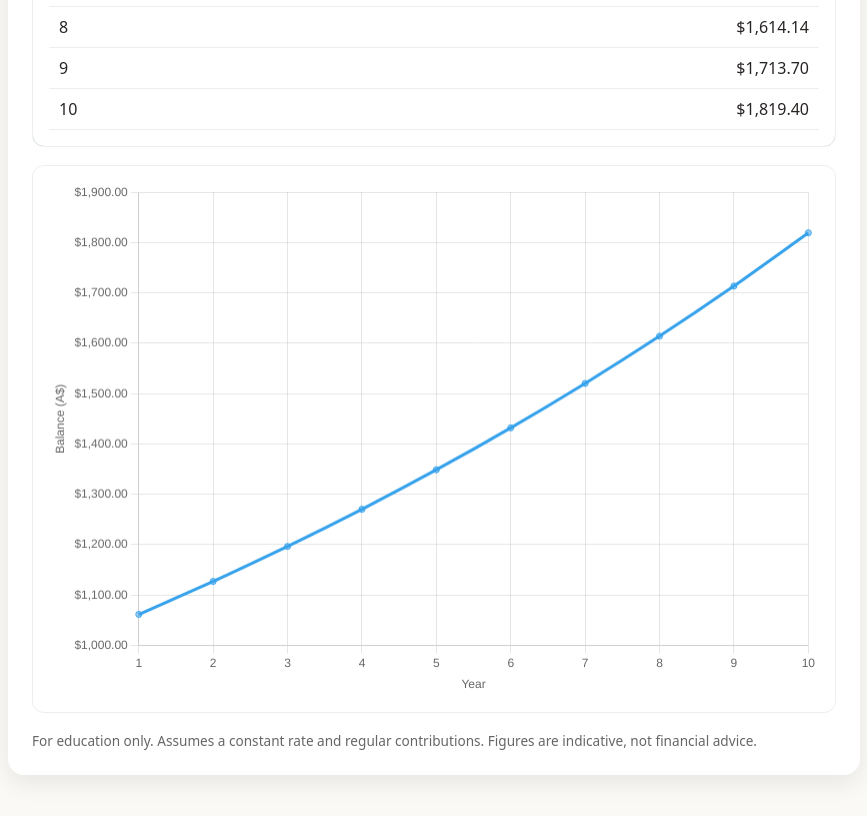
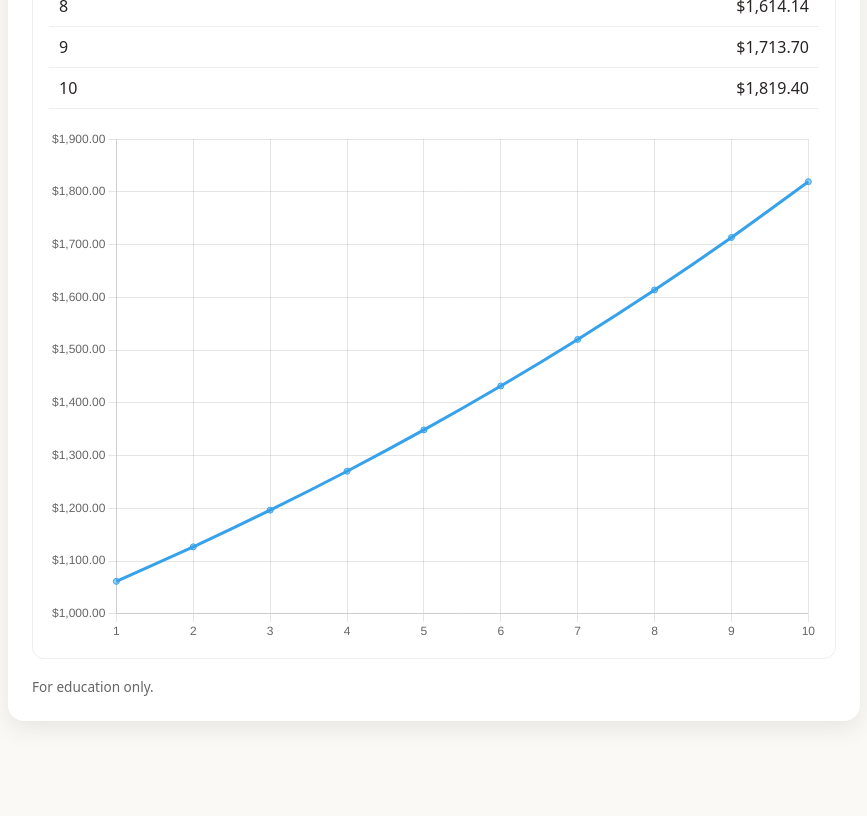
Before and after one commit to FinancialSkillsLab/Compound-interest-explorer, a plain HTML site: page index.html in a window 1280 px wide. Shown: the part 860-1676 px from the top of the page, without its empty margins (206-1073 px from the left). After the commit the page ends 1645 px from the top, so only its background shows below. Drawn offline with nearby package versions, Linux system fonts and the light colour scheme.

Commit message:
Update index.html

```diff
--- a/index.html
+++ b/index.html
@@ -17,16 +17,14 @@
     button { background: var(--accent); color: #fff; border: none; cursor: pointer; font-weight: 700; }
     .actions { margin-top: 8px; display:flex; gap: 8px; flex-wrap: wrap; }
     .note { margin: 12px 0 0; font-size: .9rem; color:#444; }
-    #results { margin-top: 18px; padding: 16px; border:1px solid #eee; border-radius:12px; background:linear-gradient(0deg,#fff,#fff) padding-box, linear-gradient(45deg,var(--muted),#d8c3a5) border-box; }
+    #results { margin-top: 18px; padding: 16px; border:1px solid #eee; border-radius:12px; background:#fff; }
     table { width:100%; border-collapse: collapse; margin-top: 10px; }
     th, td { padding: 8px 10px; border-bottom: 1px solid #eee; text-align: right; }
     th:first-child, td:first-child { text-align: left; }
     .totals { display:grid; grid-template-columns: repeat(auto-fit, minmax(200px,1fr)); gap:8px; margin:8px 0 0; }
     .pill { background:#f6f7f8; padding:10px 12px; border-radius:12px; }
-    .chart-wrap { margin-top:18px; padding:16px; background:#fff; border:1px solid #eee; border-radius:12px; }
     footer { margin-top: 18px; font-size: .85rem; color:#666; }
   </style>
-  <!-- Chart.js CDN -->
   <script src="https://cdn.jsdelivr.net/npm/chart.js"></script>
 </head>
 <body>
@@ -34,15 +32,9 @@
     <div class="card">
       <h1>Compound Interest Explorer</h1>
       <div class="grid">
-        <label>Starting amount (A$)
-          <input type="number" id="principal" value="1000" min="0" step="50" required>
-        </label>
-        <label>Annual interest (% p.a.)
-          <input type="number" id="rate" value="6" min="0" step="0.1" required>
-        </label>
-        <label>Years
-          <input type="number" id="years" value="10" min="1" step="1" required>
-        </label>
+        <label>Starting amount (A$)<input type="number" id="principal" value="1000"></label>
+        <label>Annual interest (% p.a.)<input type="number" id="rate" value="6"></label>
+        <label>Years<input type="number" id="years" value="10"></label>
         <label>Compounding
           <select id="n">
             <option value="1">Annually</option>
@@ -52,122 +44,94 @@
             <option value="365">Daily</option>
           </select>
         </label>
-        <label>Regular contribution (A$ per period)
-          <input type="number" id="contrib" value="0" min="0" step="10">
-        </label>
+        <label>Regular contribution (A$ per period)<input type="number" id="contrib" value="0"></label>
       </div>
       <div class="actions">
-        <button id="calc" type="button">Calculate</button>
+        <button id="calc">Calculate</button>
         <button id="reset" type="button">Reset</button>
       </div>
-      <p class="note">Tip: “Regular contribution” is the amount you add <em>each compounding period</em> (e.g., each month if monthly compounding).</p>
+      <p class="note">Tip: “Regular contribution” is the amount you add each compounding period.</p>
 
       <div id="results" aria-live="polite"></div>
 
-      <div class="chart-wrap">
-        <canvas id="chart" height="200" aria-label="Balance over time"></canvas>
-      </div>
-
-      <footer>For education only. Assumes a constant rate and regular contributions. Figures are indicative, not financial advice.</footer>
+      <footer>For education only.</footer>
     </div>
   </div>
 
 <script>
 const $ = s => document.querySelector(s);
-    const currency = x => Number(x||0).toLocaleString('en-AU', { style:'currency', currency:'AUD' });
+const currency = x => Number(x||0).toLocaleString('en-AU',{style:'currency',currency:'AUD'});
 
-    function compute({ P, r, n, t, C }) {
-      const periods = Math.round(n * t);
-      const i = r / n;
-      let balance = P;
-      const yearly = [];
-      for (let k = 1; k <= periods; k++) {
-        balance = (balance + C) * (1 + i);
-        if (k % n === 0) yearly.push({ year: k / n, balance });
+function compute({P,r,n,t,C}) {
+  const periods = n*t;
+  const i = r/n;
+  let balance = P, yearly=[];
+  for (let k=1;k<=periods;k++){
+    balance = (balance + C) * (1+i);
+    if(k % n === 0) yearly.push({year:k/n,balance});
   }
-      return { balance, yearly };
+  return {balance, yearly};
 }
 
-    function values() {
-      return {
-        P: parseFloat($('#principal').value) || 0,
-        r: (parseFloat($('#rate').value) || 0) / 100,
-        t: parseFloat($('#years').value) || 0,
-        n: parseInt($('#n').value, 10) || 1,
-        C: parseFloat($('#contrib').value) || 0
-      };
-    }
+let chart;
 
-    let chart; // Chart.js instance
+function render(){
+  const P = +$('#principal').value||0;
+  const r = (+$('#rate').value||0)/100;
+  const t = +$('#years').value||0;
+  const n = +$('#n').value||1;
+  const C = +$('#contrib').value||0;
 
-    function render() {
-      const { P, r, n, t, C } = values();
-      const { balance, yearly } = compute({ P, r, n, t, C });
+  const {balance, yearly} = compute({P,r,n,t,C});
+  const contribTotal = C*n*t;
+  const totalPutIn = P + contribTotal;
+  const interest = balance-totalPutIn;
 
-      const contribTotal = C * n * t;
-      const totalPutIn = P + contribTotal;
-      const interestEarned = balance - totalPutIn;
-
-      // Results table
   $('#results').innerHTML = `
     <div class="totals">
       <div class="pill"><strong>Final balance:</strong> ${currency(balance)}</div>
       <div class="pill"><strong>Total contributed:</strong> ${currency(totalPutIn)}</div>
-          <div class="pill"><strong>Interest earned:</strong> ${currency(interestEarned)}</div>
+      <div class="pill"><strong>Interest earned:</strong> ${currency(interest)}</div>
     </div>
+
     <table>
       <thead><tr><th>Year</th><th>Balance</th></tr></thead>
       <tbody>
         ${yearly.map(r => `<tr><td>${r.year}</td><td>${currency(r.balance)}</td></tr>`).join('')}
       </tbody>
     </table>
+
+    <div style="margin-top:20px;">
+      <canvas id="chart" height="200"></canvas>
+    </div>
   `;
 
-      // Chart
-      const labels = yearly.map(r => r.year);
-      const data = yearly.map(r => r.balance);
-
   const ctx = $('#chart').getContext('2d');
-      if (chart) chart.destroy();
-      chart = new Chart(ctx, {
-        type: 'line',
-        data: {
-          labels,
-          datasets: [{
-            label: 'Balance',
-            data,
-            fill: false,
-            tension: 0.25
-          }]
+  if(chart) chart.destroy();
+  chart = new Chart(ctx,{
+    type:'line',
+    data:{
+      labels:yearly.map(r=>r.year),
+      datasets:[{data:yearly.map(r=>r.balance),tension:0.25}]
     },
-        options: {
-          responsive: true,
-          plugins: { legend: { display: false } },
-          scales: {
-            x: { title: { display: true, text: 'Year' } },
-            y: { title: { display: true, text: 'Balance (A$)' }, ticks: { callback: v => currency(v) } }
-          }
+    options:{
+      plugins:{legend:{display:false}},
+      scales:{y:{ticks:{callback:v=>currency(v)}}}
     }
   });
 }
 
-    // Wire up
-    window.addEventListener('DOMContentLoaded', () => {
-      $('#calc').addEventListener('click', render);
-      $('#reset').addEventListener('click', () => {
-        $('#principal').value = 1000;
-        $('#rate').value = 6;
-        $('#years').value = 10;
-        $('#n').value = 12;
-        $('#contrib').value = 0;
+$('#calc').addEventListener('click',render);
+$('#reset').addEventListener('click',()=>{
+  $('#principal').value=1000;
+  $('#rate').value=6;
+  $('#years').value=10;
+  $('#n').value=12;
+  $('#contrib').value=0;
   render();
 });
-      ['#principal','#rate','#years','#n','#contrib'].forEach(sel => {
-        $(sel).addEventListener('input', render);
-        $(sel).addEventListener('change', render);
-      });
-      render();
-    });
+
+window.addEventListener('DOMContentLoaded',render);
 </script>
 </body>
 </html>
```
Lines whose indentation alone changed are shown as unchanged.
